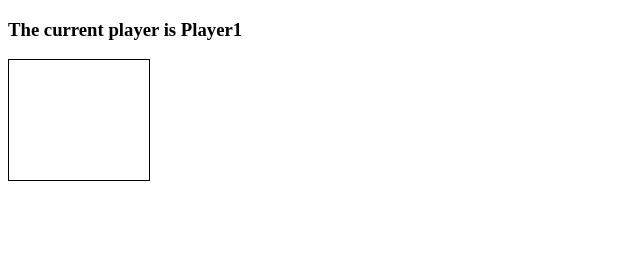
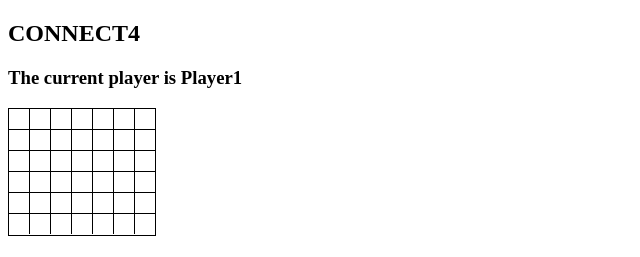
Before and after one commit to thebialy/day3_connect4, a plain HTML site: page index.html in a window 1280 px wide. Shown: the whole page, without its empty margins (0-640 px from the left). Drawn offline with Linux system fonts and the light colour scheme.

Commit message:
made the board into a grid with borders

```diff
--- a/index.html
+++ b/index.html
@@ -8,51 +8,52 @@
     <title>Document</title>
 </head>
 <body>
+    <h2>CONNECT4</h2>
     <h3>The current player is Player<span id="current-player">1</span></h3>
     <h3 id="result"></h3>
 
     <div class="grid">
-        <div></div>
-        <div></div>
-        <div></div>
-        <div></div>
-        <div></div>
-        <div></div>
-        <div></div>
-        <div></div>
-        <div></div>
-        <div></div>
-        <div></div>
-        <div></div>
-        <div></div>
-        <div></div>
-        <div></div>
-        <div></div>
-        <div></div>
-        <div></div>
-        <div></div>
-        <div></div>
-        <div></div>
-        <div></div>
-        <div></div>
-        <div></div>
-        <div></div>
-        <div></div>
-        <div></div>
-        <div></div>
-        <div></div>
-        <div></div>
-        <div></div>
-        <div></div>
-        <div></div>
-        <div></div>
-        <div></div>
-        <div></div>
-        <div></div>
-        <div></div>
-        <div></div>
-        <div></div>
-        <div></div>
+        <div class="square-both-border"></div>
+        <div class="square-both-border"></div>
+        <div class="square-both-border"></div>
+        <div class="square-both-border"></div>
+        <div class="square-both-border"></div>
+        <div class="square-both-border"></div>
+        <div class="square-bottom-border"></div>
+        <div class="square-both-border"></div>
+        <div class="square-both-border"></div>
+        <div class="square-both-border"></div>
+        <div class="square-both-border"></div>
+        <div class="square-both-border"></div>
+        <div class="square-both-border"></div>
+        <div class="square-bottom-border"></div>
+        <div class="square-both-border"></div>
+        <div class="square-both-border"></div>
+        <div class="square-both-border"></div>
+        <div class="square-both-border"></div>
+        <div class="square-both-border"></div>
+        <div class="square-both-border"></div>
+        <div class="square-bottom-border"></div>
+        <div class="square-both-border"></div>
+        <div class="square-both-border"></div>
+        <div class="square-both-border"></div>
+        <div class="square-both-border"></div>
+        <div class="square-both-border"></div>
+        <div class="square-both-border"></div>
+        <div class="square-bottom-border"></div>
+        <div class="square-both-border"></div>
+        <div class="square-both-border"></div>
+        <div class="square-both-border"></div>
+        <div class="square-both-border"></div>
+        <div class="square-both-border"></div>
+        <div class="square-both-border"></div>
+        <div class="square-bottom-border"></div>
+        <div class="square-right-border"></div>
+        <div class="square-right-border"></div>
+        <div class="square-right-border"></div>
+        <div class="square-right-border"></div>
+        <div class="square-right-border"></div>
+        <div class="square-right-border"></div>
         <div></div>
         <div class="taken"></div>
         <div class="taken"></div>
--- a/script.js
+++ b/script.js
@@ -27,4 +27,46 @@ document.addEventListener('DOMContentLoaded', () => {
         }
     }
   })(i)
+
+// win condition
+
+  function winCondtion() {
+    const winningArrays = [
+        [0, 1, 2, 3], [41, 40, 39, 38], [7, 8, 9, 10], [34, 33, 32, 31], [14, 15, 16, 17], [27, 26, 25, 24], [21, 22, 23, 24],
+        [20, 19, 18, 17], [28, 29, 30, 31], [13, 12, 11, 10], [35, 36, 37, 38], [6, 5, 4, 3], [0, 7, 14, 21], [41, 34, 27, 20],
+        [1, 8, 15, 22], [40, 33, 26, 19], [2, 9, 16, 23], [39, 32, 25, 18], [3, 10, 17, 24], [38, 31, 24, 17], [4, 11, 18, 25],
+        [37, 30, 23, 16], [5, 12, 19, 26], [36, 29, 22, 15], [6, 13, 20, 27], [35, 28, 21, 14], [0, 8, 16, 24], [41, 33, 25, 17],
+        [7, 15, 23, 31], [34, 26, 18, 10], [14, 22, 30, 38], [27, 19, 11, 3], [35, 29, 23, 17], [6, 12, 18, 24], [28, 22, 16, 10],
+        [13, 19, 25, 31], [21, 15, 9, 3], [20, 26, 32, 38], [36, 30, 24, 18], [5, 11, 17, 23], [37, 31, 25, 19], [4, 10, 16, 22],
+        [2, 10, 18, 26], [39, 31, 23, 15], [1, 9, 17, 25], [40, 32, 24, 16], [9, 7, 25, 33], [8, 16, 24, 32], [11, 7, 23, 29],
+        [12, 18, 24, 30], [1, 2, 3, 4], [5, 4, 3, 2], [8, 9, 10, 11], [12, 11, 10, 9], [15, 16, 17, 18], [19, 18, 17, 16],
+        [22, 23, 24, 25], [26, 25, 24, 23], [29, 30, 31, 32], [33, 32, 31, 30], [36, 37, 38, 39], [40, 39, 38, 37], [7, 14, 21, 28],
+        [8, 15, 22, 29], [9, 16, 23, 30], [10, 17, 24, 31], [11, 18, 25, 32], [12, 19, 26, 33], [13, 20, 27, 34]
+        ];
+
+        for(let x = 0; x < winningArrays.length; x++) {
+            const square1 = squares[winningArrays[x][0]]
+            const square2 = squares[winningArrays[x][1]]
+            const square3 = squares[winningArrays[x][2]]
+            const square4 = squares[winningArrays[x][3]]
+
+            if(square1.classList.contains('player-one') &&
+                square2.classList.contains('player-one') &&
+                square3.classList.contains('player-one') &&
+                square4.classList.contains('player-one')) {
+                    result.innerHTML = 'Player one wins!'
+            }
+            else if (square1.classList.contains('player-two') &&
+                square2.classList.contains('player-two') &&
+                square3.classList.contains('player-two') &&
+                square4.classList.contains('player-two')) {
+                    result.innerHTML = 'Player two wins!'
+                }
+        }
+  }
+  // event listener attached to each square to check winCondtion function
+  squares.forEach(square => square.addEventListener('click', winCondtion))
+
+
+
 })
--- a/style.css
+++ b/style.css
@@ -2,8 +2,8 @@
     border: 1px solid;
     display: flex;
     flex-wrap: wrap;
-    height: 120px;
-    width: 140px;
+    height: 126px;
+    width: 146px;
 }
 
 .grid div {
@@ -14,9 +14,26 @@
 .player-one {
     background-color: red;
     border-radius: 10px;
+    height: 19px;
+    width: 19px;
 }
 
 .player-two {
     background-color: blue;
     border-radius: 10px;
+    height: 19px;
+    width: 19px;
 }
+
+.square-both-border {
+    border-right: 1px solid black;
+    border-bottom: 1px solid black;
+}
+
+.square-bottom-border {
+    border-bottom: 1px solid black;
+}
+
+.square-right-border {
+    border-right: 1px solid black;
+}
```
